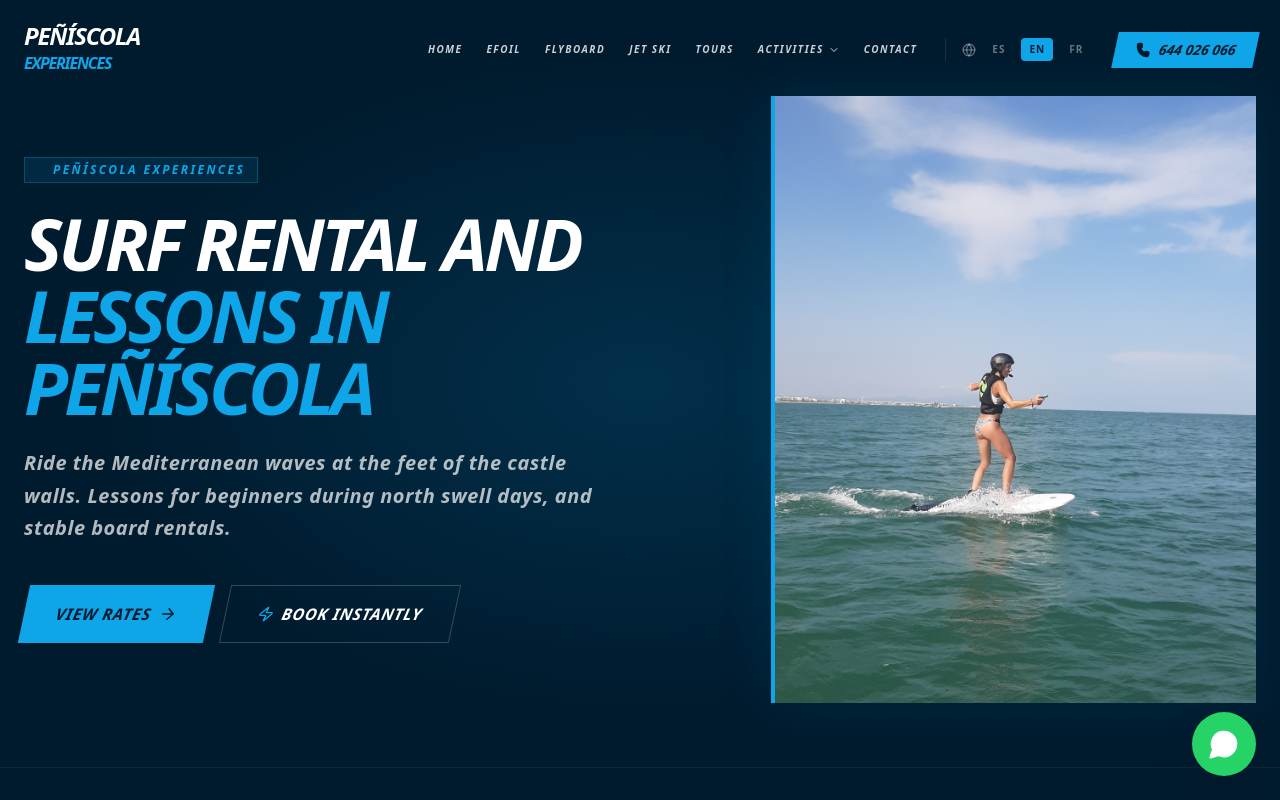
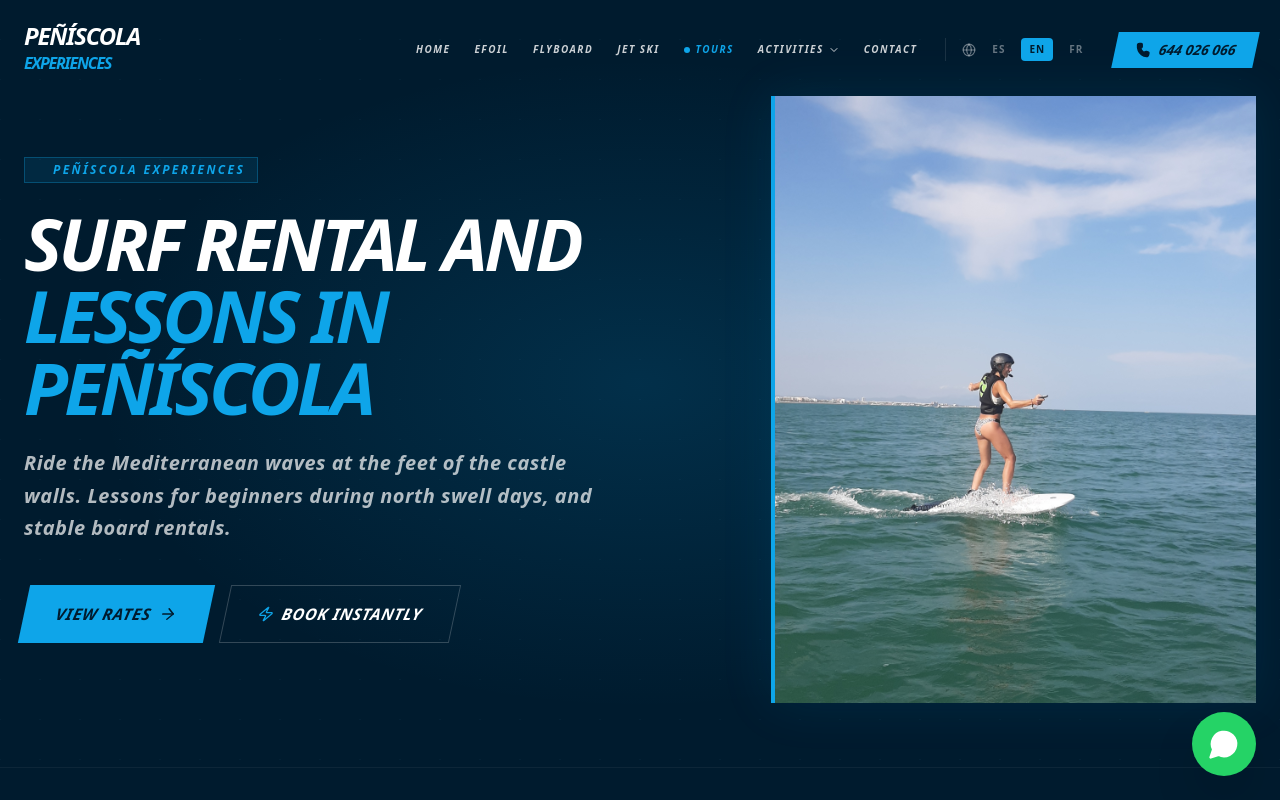
Before and after one commit to irtapark/efoilpeniscola, a Next.js app: page /en/surf in a window 1280 px wide. Shown: the top 800 px of the page. Built offline with nearby package versions, Linux system fonts and the light colour scheme.

Commit message:
feat: Destaca el enlace de Excursiones en la Navbar principal de escritorio y movil con micro-animacion pulse

```diff
--- a/src/components/Navbar.tsx
+++ b/src/components/Navbar.tsx
@@ -90,8 +90,9 @@ const Navbar = () => {
           </a>
           <a
             href={`/${language}/excursiones`}
-            className="text-white/80 hover:text-brand-cyan transition-colors font-black text-[9px] lg:text-[10px] uppercase tracking-[0.15em] italic"
+            className="text-brand-cyan hover:text-white transition-colors font-black text-[9px] lg:text-[10px] uppercase tracking-[0.15em] italic flex items-center gap-1.5"
           >
+            <span className="w-1.5 h-1.5 bg-brand-cyan rounded-full animate-pulse shrink-0" />
             {t.nav.excursiones}
           </a>
 
@@ -216,9 +217,10 @@ const Navbar = () => {
             </a>
             <a
               href={`/${language}/excursiones`}
-              className="text-white text-lg font-black uppercase italic tracking-tighter"
+              className="text-brand-cyan text-lg font-black uppercase italic tracking-tighter flex items-center gap-2"
               onClick={() => setMobileMenuOpen(false)}
             >
+              <span className="w-2 h-2 bg-brand-cyan rounded-full animate-pulse shrink-0" />
               {t.nav.excursiones}
             </a>
 
```
